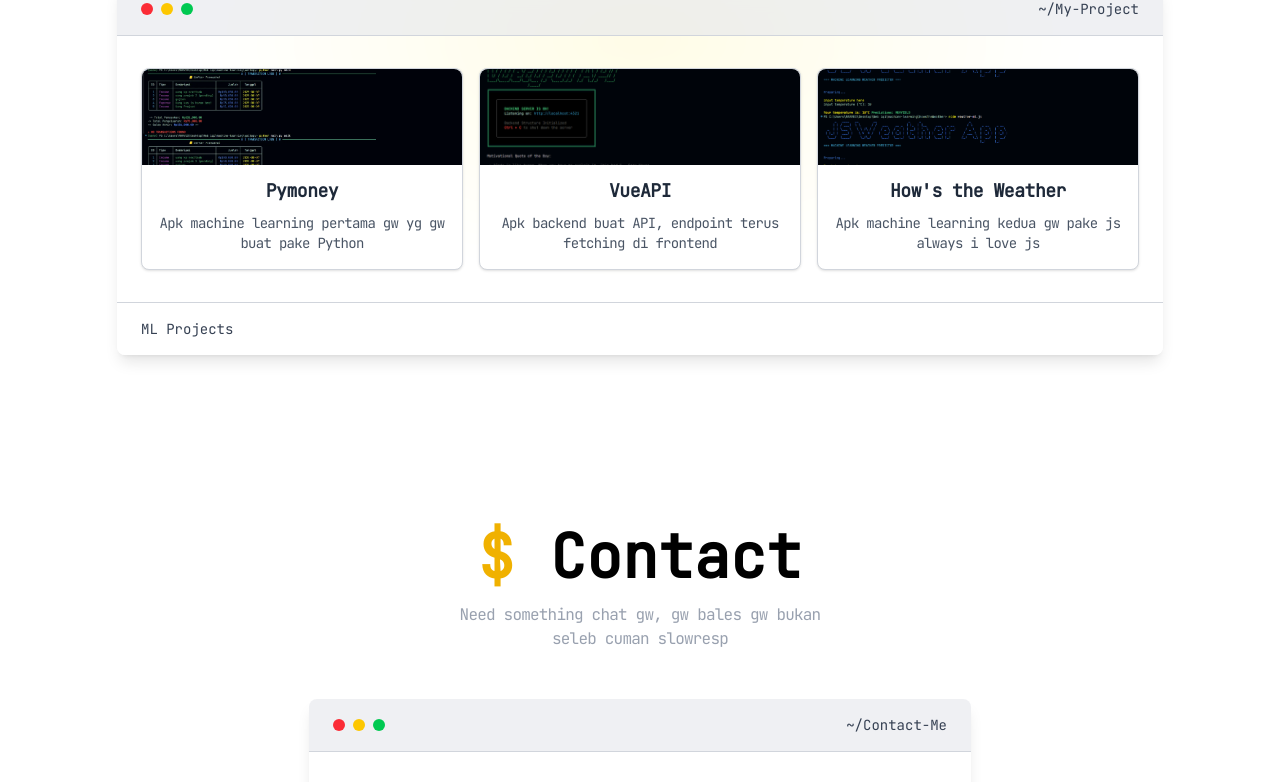
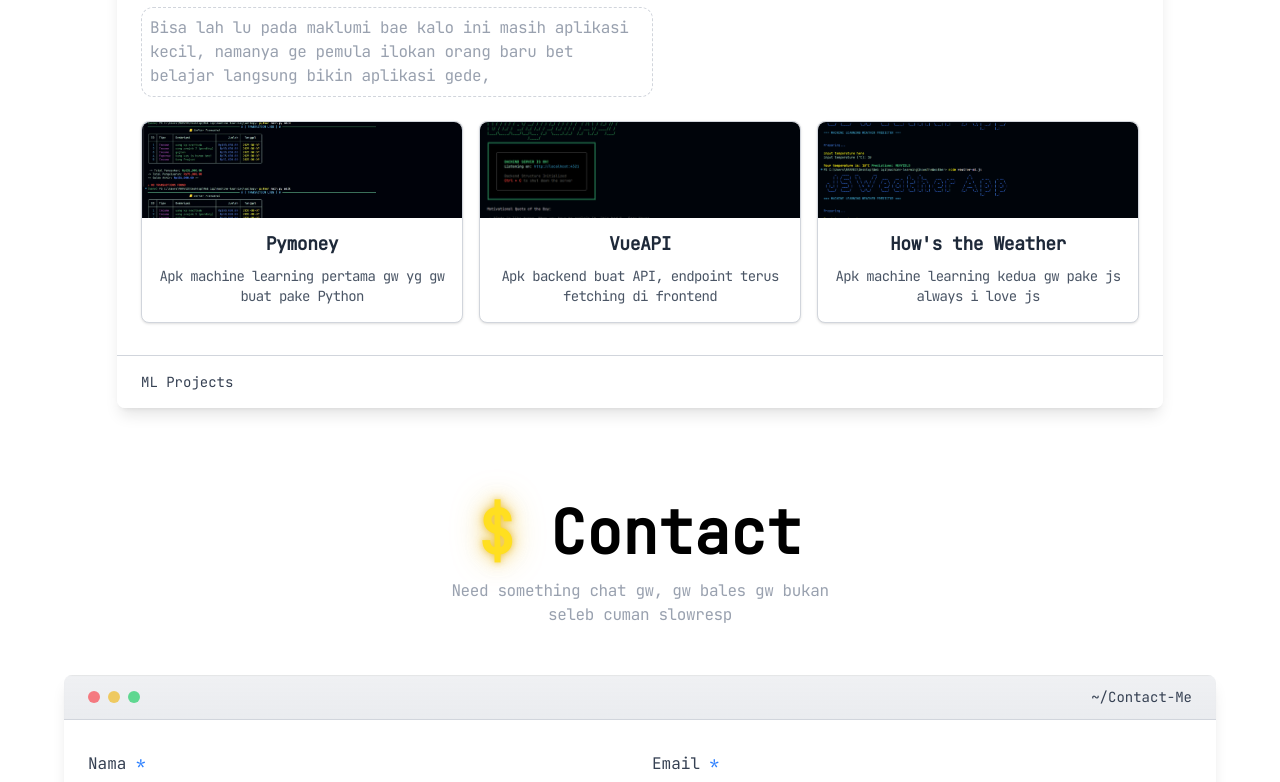
Before and after one commit to setsuwww/rlxxx, a React (Vite) app: page / in a window 1280 px wide. Shown: the part 1961-2743 px from the top of the page. Built offline with nearby package versions, Linux system fonts and the light colour scheme.

Commit message:
update UI, next jadiin terang ala macbook

```diff
--- a/index.html
+++ b/index.html
@@ -1,13 +1,16 @@
 <!doctype html>
 <html lang="en">
+
 <head>
   <meta charset="UTF-8" />
   <link rel="icon" type="image/svg+xml" href="/rlx.png" />
   <meta name="viewport" content="width=device-width, initial-scale=1.0" />
   <title>Riinsss</title>
 </head>
+
 <body>
   <div id="root"></div>
   <script type="module" src="/src/main.jsx"></script>
 </body>
+
 </html>
--- a/src/App.css
+++ b/src/App.css
@@ -20,3 +20,10 @@
 .element-children {
   @apply min-h-screen w-full items-center justify-center;
 }
+
+.dollar {
+  text-shadow:
+    0 0 6px rgba(234, 179, 8, 0.6),
+    0 0 16px rgba(234, 179, 8, 0.5),
+    0 0 34px rgba(234, 179, 8, 0.4);
+}
--- a/src/components/linux/LinuxHeading.jsx
+++ b/src/components/linux/LinuxHeading.jsx
@@ -4,9 +4,9 @@ function LinuxHeading({ title, description }) {
   return (
     <div className="mb-6 mt-10 py-6 text-center">
       <h1 className="text-4xl md:text-6xl mb-4 font-bold">
-        <span className="text-yellow-500">$ </span>{title}
+        <span className="dollar text-shadow-2xs text-shadow-yellow-400 text-yellow-300">$ </span>{title}
       </h1>
-      <p className="tracking-tighter text-gray-400 max-w-sm mx-auto">
+      <p className="tracking-tight text-gray-400 max-w-sm mx-auto">
         {description}
       </p>
     </div>
--- a/src/components/linux/LinuxWindow.jsx
+++ b/src/components/linux/LinuxWindow.jsx
@@ -9,11 +9,11 @@ function LinuxWindow({ title, children, showFooter = false, footerContent, dark
       <div className={`${classes.bgClass} backdrop-blur-md rounded-lg shadow-lg overflow-hidden`}>
 
         {/* Header */}
-        <header className={`${classes.headerClass} flex items-center justify-between px-6 py-4 border-b`}>
+        <header className={`${classes.headerClass} flex items-center justify-between px-6 py-3 border-b`}>
           <div className="flex items-center space-x-2">
-            <span className="w-3 h-3 rounded-full bg-red-500"></span>
-            <span className="w-3 h-3 rounded-full bg-yellow-400"></span>
-            <span className="w-3 h-3 rounded-full bg-green-500"></span>
+            <span className="w-3 h-3 rounded-full bg-red-500/60 hover:bg-red-400 transition-colors"></span>
+            <span className="w-3 h-3 rounded-full bg-yellow-500/60 hover:bg-yellow-400 transition-colors"></span>
+            <span className="w-3 h-3 rounded-full bg-green-500/60 hover:bg-green-400 transition-colors"></span>
           </div>
           <span className={`ml-4 text-sm ${classes.textClass}`}>{title}</span>
         </header>
--- a/src/constants/aboutDescription.js
+++ b/src/constants/aboutDescription.js
@@ -1,6 +1,6 @@
-export const aboutDescription = `Gw Rifqi, Gw siswa SMK Telekomunikasi Telesandi Bekasi.
+export const aboutDescription = `Gw Rifqi, Gw siswa SMK Telesandi.
 Asli orang Bekasi, lebih spesifik di Warsem Sumberjaya Kampung Pulo.
-Gw hobby Coding, Maen Gitar, Ngegambar, Nulis.
+Gw hobby Coding, Maen Gitar, Ngegambar, sama Nulis.
 Kelebihan gw banyak kurangnya,
 Kekurangan gw ga ada kelebihannya
 `;
--- a/src/constants/linuxTheme.js
+++ b/src/constants/linuxTheme.js
@@ -1,7 +1,7 @@
 export const LINUX_WINDOW_CLASSES = {
   dark: {
     bgClass: "bg-zinc-800/80",
-    headerClass: "bg-zinc-700/60 border-zinc-600",
+    headerClass: "bg-gradient-to-b from-zinc-700/60 to-zinc-700/80 border-zinc-600 inset-shadow-sm inset-shadow-gray-700",
     textClass: "text-zinc-400",
     borderClass: "border-zinc-600",
     mainTextClass: "text-white",
@@ -9,10 +9,10 @@ export const LINUX_WINDOW_CLASSES = {
   },
   light: {
     bgClass: "bg-white/80",
-    headerClass: "bg-gray-200/60 border-gray-300",
+    headerClass: "bg-gradient-to-b from-gray-200/60 to-gray-200/80 border-gray-300 inset-shadow-xs",
     textClass: "text-gray-700",
     borderClass: "border-gray-300",
     mainTextClass: "text-gray-800",
-    divideClass: "divide-gray-300"
+    divideClass: "divide-gray-400"
   }
 };
--- a/src/pages/Contact.jsx
+++ b/src/pages/Contact.jsx
@@ -12,7 +12,7 @@ export default function Contact() {
   };
 
   return (
-    <div className="p-6 w-full min-h-screen flex flex-col justify-between">
+    <div className="element-children">
       <LinuxHeading title="Contact" description="Need something chat gw, gw bales gw bukan seleb cuman slowresp" />
 
       <LinuxWindow dark={false} title="~/Contact-Me">
@@ -23,25 +23,25 @@ export default function Contact() {
           <div className="flex flex-col md:flex-row gap-6">
             <div className="flex-1">
               <label className="block mb-2 text-md font-medium text-gray-700">
-                Nama
+                Nama <span className="text-blue-500">*</span>
               </label>
               <input
                 type="text"
                 name="name"
                 required
-                className="w-full px-4 py-3 text-lg border border-gray-300 rounded-lg focus:ring focus:ring-blue-200"
+                className="w-full px-4 py-3 text-lg border border-gray-300 rounded-lg focus:ring-2 focus:ring-yellow-100 focus:outline-none focus:border-yellow-500 transition-all ease-in"
               />
             </div>
 
             <div className="flex-1">
               <label className="block mb-2 text-md font-medium text-gray-700">
-                Email
+                Email <span className="text-blue-500">*</span>
               </label>
               <input
                 type="email"
                 name="email"
                 required
-                className="w-full px-4 py-3 text-lg border border-gray-300 rounded-lg focus:ring focus:ring-blue-200"
+                className="w-full px-4 py-3 text-lg border border-gray-300 rounded-lg focus:ring-2 focus:ring-yellow-100 focus:outline-none focus:border-yellow-500 transition-all ease-in"
               />
             </div>
           </div>
@@ -49,20 +49,20 @@ export default function Contact() {
           {/* Pesan */}
           <div>
             <label className="block mb-2 text-md font-medium text-gray-700">
-              Pesan
+              Pesan <span className="text-blue-500">*</span>
             </label>
             <textarea
               name="message"
               rows="6"
               required
-              className="w-full px-4 py-3 text-lg border border-gray-300 rounded-lg focus:ring focus:ring-blue-200"
+              className="w-full px-4 py-3 text-lg border border-gray-300 rounded-lg focus:ring-2 focus:ring-yellow-100 focus:outline-none focus:border-yellow-500 transition-all ease-in focus:inset-shadow-sm focus:inset-shadow-yellow-100"
             ></textarea>
           </div>
 
           {/* Tombol */}
           <button
             type="submit"
-            className="w-full px-4 py-3 text-lg bg-blue-600 text-white rounded-lg hover:bg-blue-700 font-semibold"
+            className="w-full px-2 py-3 text-lg bg-gradient-to-b from-gray-900 to-gray-700 text-white rounded-lg hover:bg-blue-700 font-semibold ring-gray-700 inset-shadow-xs inset-shadow-white"
           >
             Kirim
           </button>
--- a/src/pages/Project.jsx
+++ b/src/pages/Project.jsx
@@ -15,7 +15,7 @@ const ProjectCard = React.memo(function ProjectCard({ title, description, image
 
 export default function Project() {
   return (
-    <section className="flex flex-col w-full bg-radial from-yellow-200 via-transparent to-transparent">
+    <section className="flex flex-col w-full">
       <div className="text-center mb-6">
         <LinuxHeading
           title="Projects"
@@ -25,6 +25,10 @@ export default function Project() {
 
       <div className="p-6 flex justify-center">
         <LinuxWindow dark={false} title="~/My-Project" showFooter footerContent="ML Projects">
+          <p className="max-w-lg p-2 border border-dashed tracking-tight border-gray-300 mb-6 text-gray-400 rounded-xl">
+            Bisa lah lu pada maklumi bae kalo ini masih aplikasi kecil,
+            namanya ge pemula ilokan orang baru bet belajar langsung bikin aplikasi gede,
+          </p>
           <div className="grid grid-cols-1 md:grid-cols-3 gap-4 place-items-center">
             {myProjects.map((p) => (
               <ProjectCard
```
Also changed, not shown: src/pages/About.jsx (+3 -6 lines). Lines whose indentation alone changed are shown as unchanged.
